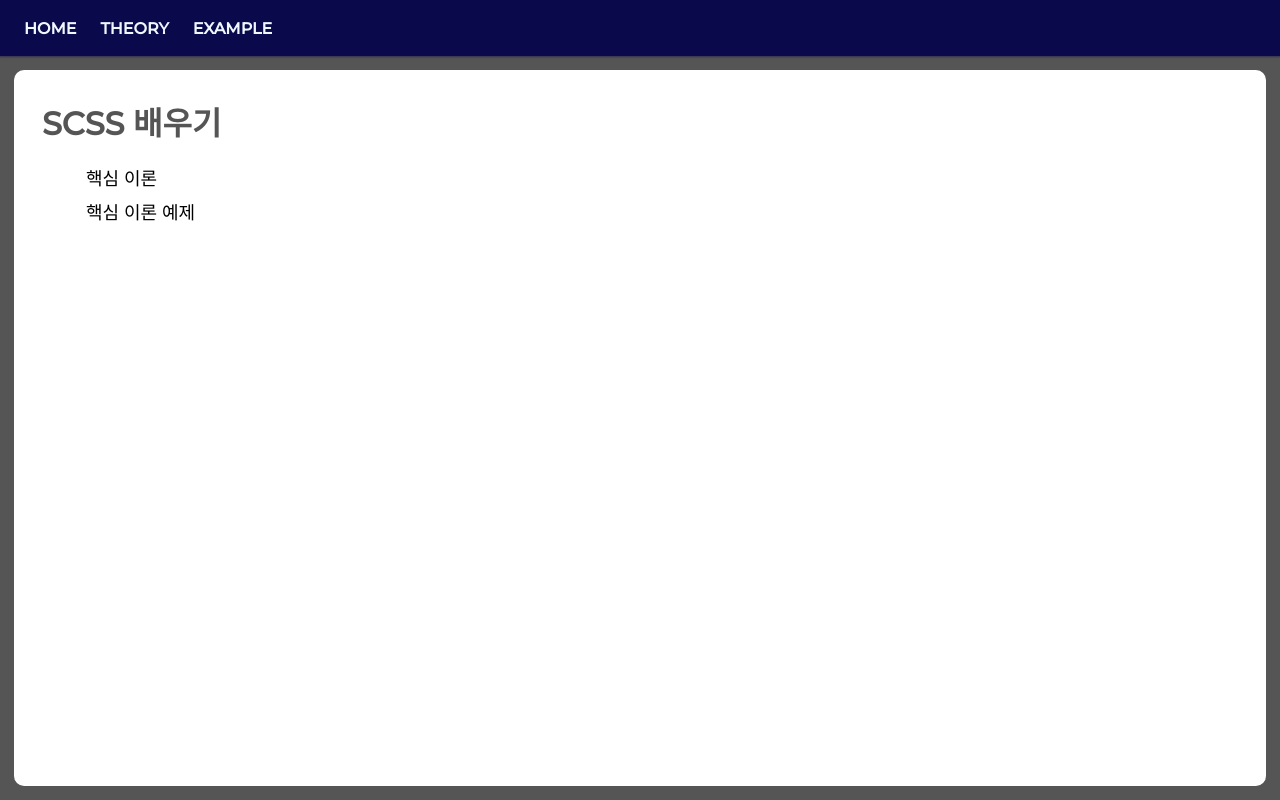
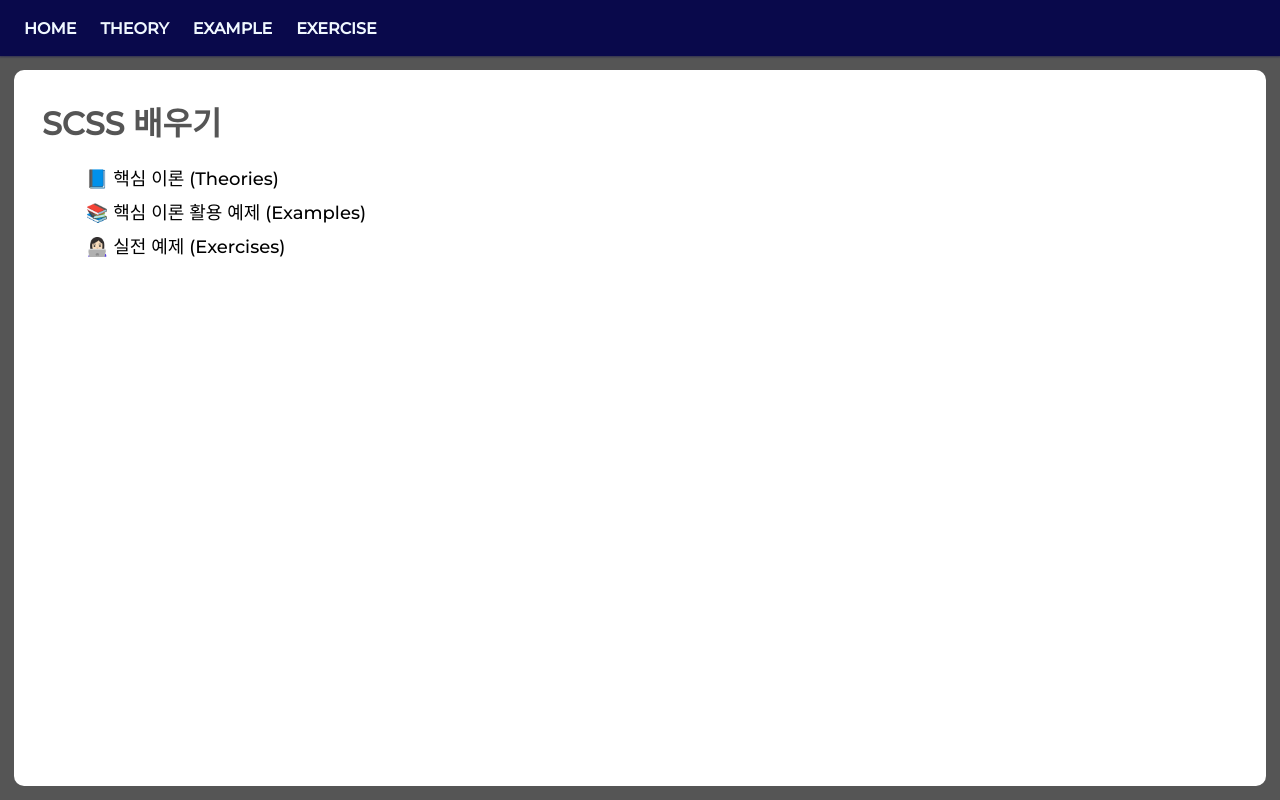
Before and after one commit to Seokyung/SCSS_Study, a React (Create React App) app: page / in a window 1280 px wide. Built offline with nearby package versions, Linux system fonts and the light colour scheme; a web font is replaced by a local one.

Commit message:
페이지 추가 및 라우팅 수정

```diff
--- a/src/pages/Example.jsx
+++ b/src/pages/Example.jsx
@@ -1,7 +1,7 @@
 function Example() {
 	return (
 		<div className="menu">
-			<h1>핵심 이론 예제</h1>
+			<h1>핵심 이론 활용 예제</h1>
 			<ul></ul>
 		</div>
 	);
--- /dev/null
+++ b/src/pages/Exercise.jsx
@@ -0,0 +1,10 @@
+function Exercise() {
+	return (
+		<div className="menu">
+			<h1>실전 예제</h1>
+			<ul></ul>
+		</div>
+	);
+}
+
+export default Exercise;
--- a/src/pages/Home.jsx
+++ b/src/pages/Home.jsx
@@ -12,10 +12,19 @@ function Home() {
 			<h1>SCSS 배우기</h1>
 			<ul>
 				<li>
-					<span onClick={() => gotoMenus("theories")}>핵심 이론</span>
+					<span onClick={() => gotoMenus("theories")}>
+						📘 핵심 이론 (Theories)
+					</span>
 				</li>
 				<li>
-					<span onClick={() => gotoMenus("examples")}>핵심 이론 예제</span>
+					<span onClick={() => gotoMenus("examples")}>
+						📚 핵심 이론 활용 예제 (Examples)
+					</span>
+				</li>
+				<li>
+					<span onClick={() => gotoMenus("exercises")}>
+						👩🏻‍💻 실전 예제 (Exercises)
+					</span>
 				</li>
 			</ul>
 		</div>
--- a/src/routes/AppRouter.jsx
+++ b/src/routes/AppRouter.jsx
@@ -5,7 +5,7 @@ import Home from "../pages/Home";
 import Theory from "../pages/Theory";
 import Example from "../pages/Example";
 import TheoryRouter from "./TheoryRouter";
-
+import Exercise from "../pages/Exercise";
 import "../styles/index.scss";
 
 function AppRouter() {
@@ -19,6 +19,7 @@ function AppRouter() {
 						<Route path="/theories" element={<Theory />} />
 						<Route path="/theories/:chapter" element={<TheoryRouter />} />
 						<Route path="/examples" element={<Example />} />
+						<Route path="/exercises" element={<Exercise />} />
 					</Routes>
 				</div>
 			</BrowserRouter>
--- a/src/routes/Navbar.jsx
+++ b/src/routes/Navbar.jsx
@@ -13,6 +13,7 @@ function Navbar() {
 				<span onClick={() => onPageClick("")}>Home</span>
 				<span onClick={() => onPageClick("theories")}>Theory</span>
 				<span onClick={() => onPageClick("examples")}>Example</span>
+				<span onClick={() => onPageClick("exercises")}>Exercise</span>
 			</div>
 		</div>
 	);
```
